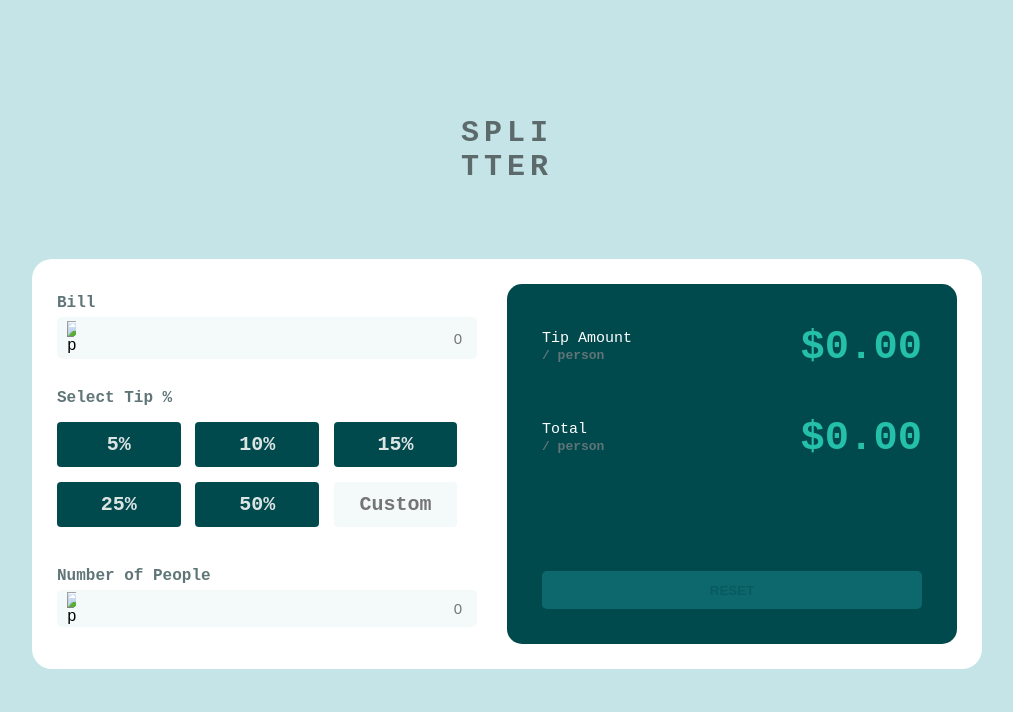
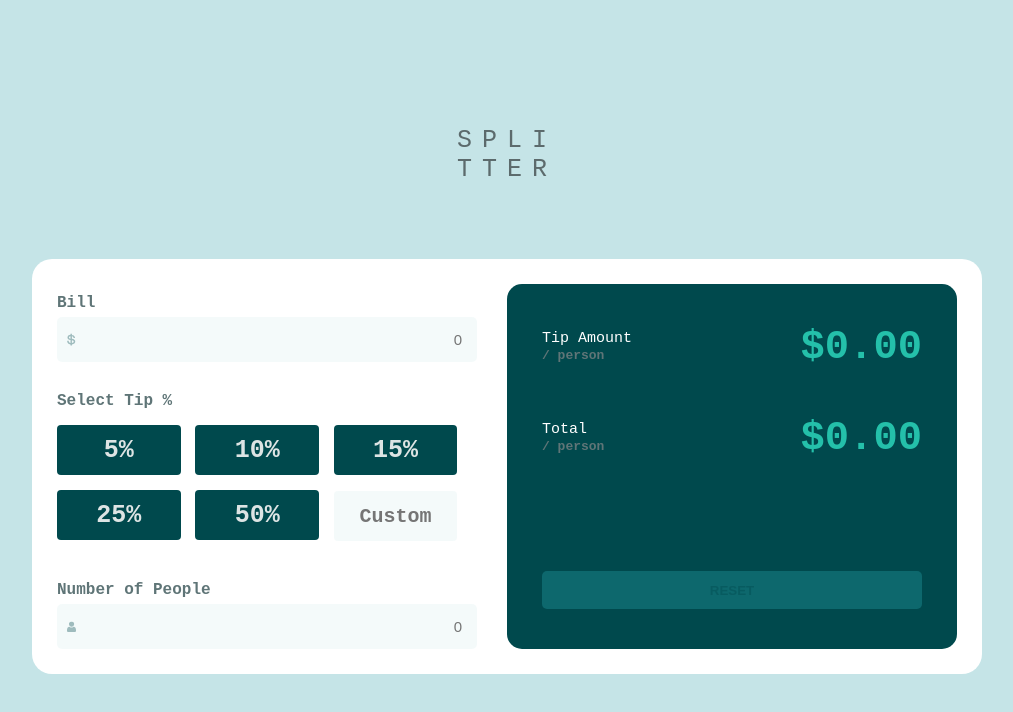
Before and after one commit to babi-nos/challenge-tip-calculator, a plain HTML site: page index.html in a window 1280 px wide. Shown: the whole page, without its empty margins (133-1146 px from the left). Drawn offline with Linux system fonts and the light colour scheme.

Commit message:
Add files via upload
Challenge 3 tip calculator

```diff
--- a/index.css
+++ b/index.css
@@ -50,10 +50,10 @@ body {
     height: 23vh;
     justify-content: center;
     align-items: end;
-    letter-spacing: 5px;
-    font-size: 30px;
+    letter-spacing: 10px;
+    font-size: 25px;
     color: #00000088;
-    font-weight: 600;
+    font-weight: 500;
 }
 
 .ap-js {
@@ -98,7 +98,7 @@ body {
     cursor: pointer;
     text-align: right;
     width: 100%;
-    height: 42px;
+    height: 45px;
     font-size: 15px;
     padding-right: 15px;
     background-color: hsla(185, 41%, 84%, 0.201);
@@ -116,12 +116,11 @@ body {
     background: hsl(183, 100%, 15%);
     margin: 5px 5px 10px 0 ;
     width: 27.5%;
-    height: 45px;
+    height: 50px;
     font-family: 'Courier New', Courier, monospace;
     font-weight: 900;
-    /* padding: 8px; */
     color: hsl(180, 12%, 88%);
-    font-size: 20px;
+    font-size: 25px;
     border-radius: 4px;
 }
 
@@ -150,7 +149,7 @@ body {
     color: hsl(185, 11%, 42%);
     border: none;
     width: 27.5%;
-    height: 45px;
+    height: 50px;
     font-weight: 700;
     margin: 5px 5px 10px 0 ;
     color: #fff;
@@ -188,7 +187,7 @@ body {
 .left .people input {
     text-align: right;
     width: 100%;
-    height: 37px;
+    height: 45px;
     font-size: 15px;
 
     /* padding-right: 15px; */
--- a/index.html
+++ b/index.html
@@ -4,8 +4,6 @@
 <head>
   <meta charset="UTF-8">
   <meta name="viewport" content="width=device-width, initial-scale=1.0">
-  <!-- displays site properly based on user's device -->
-
   <link rel="preconnect" href="https://fonts.googleapis.com">
   <link rel="preconnect" href="https://fonts.gstatic.com" crossorigin>
   <link href="https://fonts.googleapis.com/css2?family=Outfit&display=swap" rel="stylesheet">
@@ -26,7 +24,7 @@
         <h1 class="name">Bill</h1>
 
         <div class="prices">
-          <img src="images/icone-dollard2.svg" alt="person" />
+          <img src="/icone-dollard2.svg" alt="person" />
           <label for="bill-input"></label>
           <input  name="price" type="text" class="totalAmount" placeholder="0" id="bill-input">
         </div>
@@ -48,7 +46,7 @@
         </div>
 
         <div class="people ">
-          <img src="images/icon-person.svg" alt="person" />
+          <img src="/icon-person.svg" alt="person" />
           <label for="people"></label>
           <input name="people" type="number" class="totalAmount" placeholder="0" id="people">
 
```
Also changed, not shown: favicon-32x32.png (added), icon-dollar.svg (added), icon-person.svg (added), icone-dollard2.svg (added), logo.svg (added).
